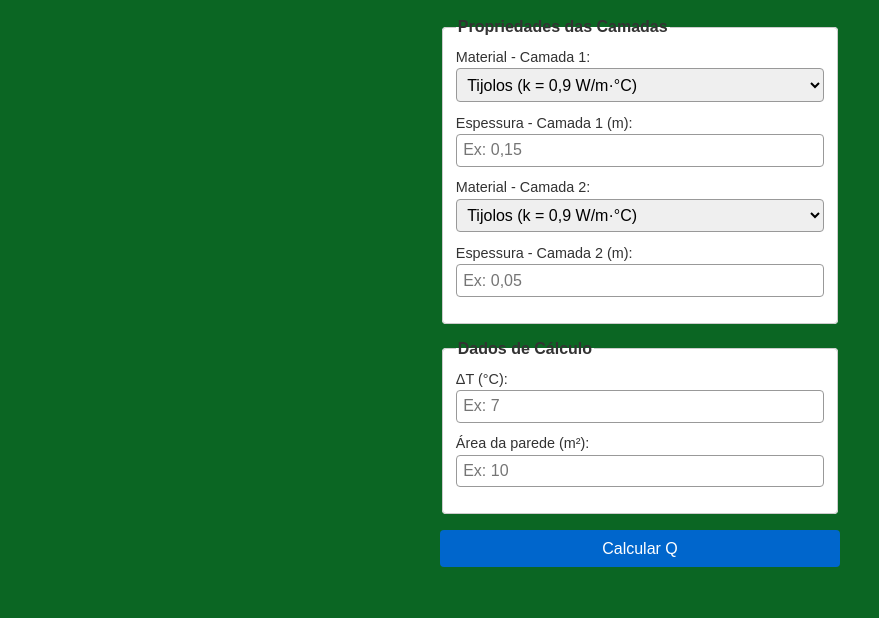
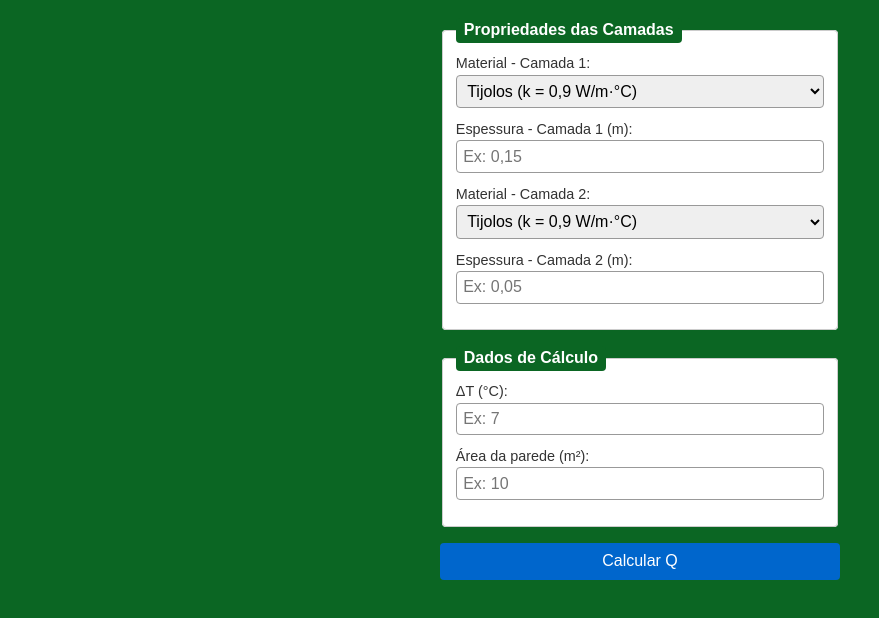
Before and after one commit to jesuegraciliano/conducao2camadas, a plain HTML site: page index.html in a window 1280 px wide. Shown: the part 82-700 px from the top of the page, without its empty margins (0-879 px from the left). Drawn offline with Linux system fonts and the light colour scheme.

Commit message:
Update style.css

```diff
--- a/style.css
+++ b/style.css
@@ -42,6 +42,10 @@ form fieldset {
 
 legend {
   font-weight: bold;
+  background: #0b6623; /* verde institucional */
+  color: #fff;
+  padding: 0.2rem 0.5rem;
+  border-radius: 4px;
 }
 
 .campo {
```
